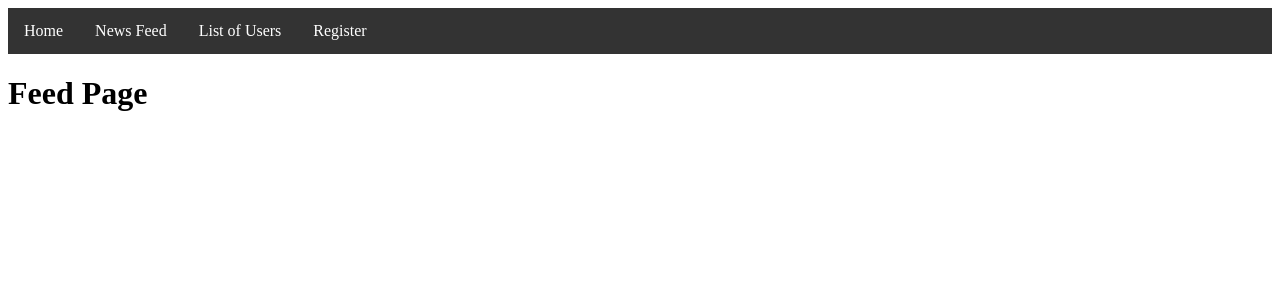
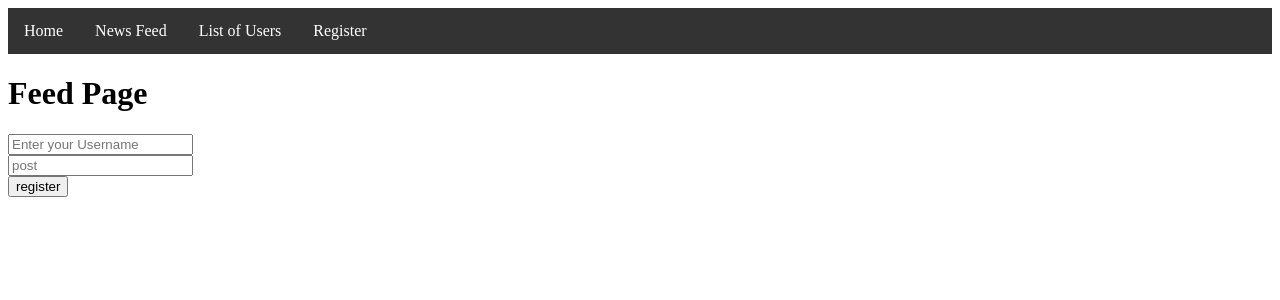
Before and after one commit to OmarKhatib01/WeCode-Website, a Flask app: page /feed in a window 1280 px wide. Shown: the top 300 px of the page. Run offline with Flask 2, Linux system fonts and the light colour scheme.

```diff
--- a/templates/feed.html
+++ b/templates/feed.html
@@ -3,6 +3,12 @@
 {% block body %}
 
 <h1>Feed Page</h1>
+<form action = "/feed" method="POST">
+	<input type="text" name="username" placeholder="Enter your Username" required><br>
+	<input type = "text" name = "post" placeholder="post"><br>
+
+	<input id="button" type="submit" value="register">
+</form>
 
 <!-- TODO: implement feed page -->
 
```
Also changed, not shown: templates/list.html (+1 -45 lines).
